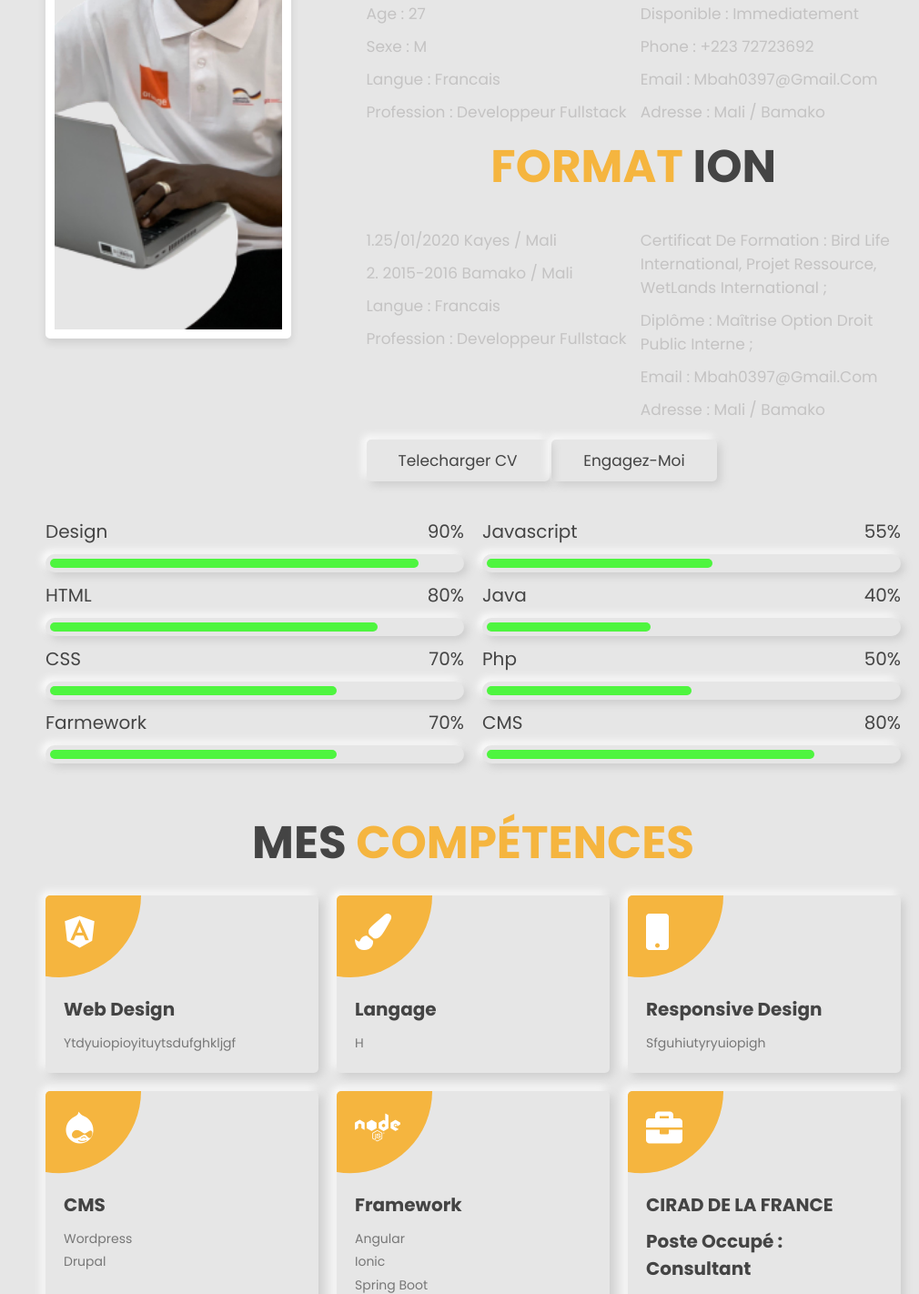
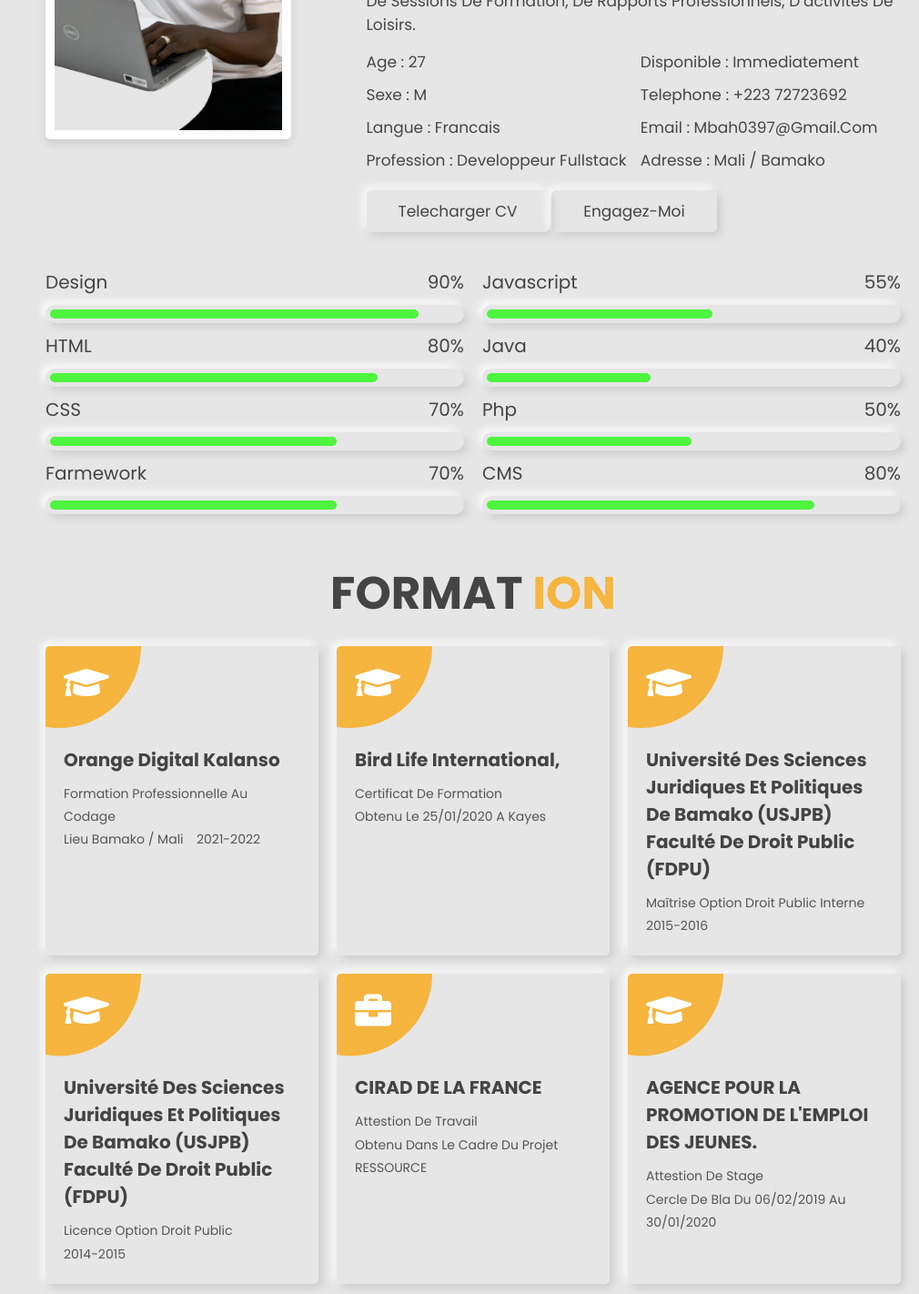
Before and after one commit to papdji/Papdji.github.io, a plain HTML site: page index.html in a window 1280 px wide. Shown: the part 1169-2591 px from the top of the page at 91% size, without its empty margins (270-1280 px from the left). Drawn offline with Linux system fonts and the light colour scheme.

Commit message:
Deuxieme

```diff
--- a/css/style.css
+++ b/css/style.css
@@ -2,7 +2,7 @@
 :root {
     --green: #f5b53f;
     --black: #444;
-    --light-color: #777;
+    --light-color: rgb(87, 85, 85);
     --bg-color: #e6e6e6;
     --border: .1rem solid rgba(0, 0, 0, .2);
     --box-shadow: .4rem .4rem 1rem #ccc, -.4rem -.4rem 1rem #fff;
@@ -213,7 +213,7 @@ section {
 }
 
 .home .share a:hover {
-    /* box-shadow: var(--box-shadow-inset); */
+    box-shadow: var(--box-shadow-inset);
     color: var(--green);
 }
 
@@ -247,7 +247,7 @@ section {
 }
 
 .about .row-1 .content p {
-    color: rgb(196, 195, 195);
+    color: rgb(71, 70, 70);
     font-size: 1.7rem;
     padding: .5rem 0;
 }
--- a/index.html
+++ b/index.html
@@ -8,8 +8,7 @@
     <title>Mon portfolio</title>
 
     <!--  lien font awesome cdn  -->
-    <!-- <link rel="stylesheet" href="https://cdnjs.cloudflare.com/ajax/libs/font-awesome/5.15.4/css/all.min.css"> -->
-    <link rel="stylesheet" href="https://cdnjs.cloudflare.com/ajax/libs/font-awesome/5.15.3/css/all.min.css">
+    <link rel="stylesheet" href="https://cdnjs.cloudflare.com/ajax/libs/font-awesome/5.15.4/css/all.min.css">
 
     <!-- lien css  -->
     <link rel="stylesheet" href="css/style.css">
@@ -53,12 +52,12 @@
         <div class="content">
             <h3>Mohamed BAH</h3>
             <p>JE suis un développeur d'application web et mobile</p>
-            <a href="#" class="btn">Telecharger mon CV</a>
+            <a href="Documents/CV_RECENT.pdf" class="btn">Telecharger mon CV</a>
         </div>
 
         <div class="share">
             <a href="https://m.facebook.com/home.php?confirmed_account&refsrc=deprecated&_rdr" class="fab fa-facebook-f"></a>
-            <a href="https://mail.google.com/mail/u/0/#inbox" class="fa fa-envelope"></a>
+            <a href="mailto:mbah0397@gmail.com" class="fa fa-envelope"></a>
             <a href="" class="fab fa-whatsapp"></a>
             <a href="https://www.linkedin.com/in/mohamed-bah-b92751228/" class="fab fa-linkedin"></a>
             <a href="https://github.com/papdji" class="fab fa-github"></a>
@@ -80,41 +79,26 @@
             </div>
 
             <div class="content">
-                <h3> Mon nom est Mohamed BAH je suis un developpeur fullstack</h3>
-                <p>Bon esprit d’équipe, bonnes capacités de communication, capacités appréciables d’adaptation aux différents environnements socioculturels qui ont été acquis dans la vie associative, au cours de sessions de formation, de rapports professionnels,
-                    d’activités de loisirs.</p>
+                <h3> Mon nom est Mohamed BAH je suis un developpeur fullstack et maintenacier des ordinateurs</h3>
+                <p> j'ai un bon esprit d’équipe, bonnes capacités de communication, capacités appréciables d’adaptation aux différents environnements socioculturels qui ont été acquis dans la vie associative, au cours de sessions de formation, de rapports
+                    professionnels, d’activités de loisirs.</p>
                 <div class="box-container">
                     <div class="box">
-                        <p> <span> age : </span> 27 </p>
+                        <p> <span> Age : </span> 27 </p>
                         <p> <span> Sexe : </span> M</p>
-                        <p> <span> langue : </span> Francais</p>
+                        <p> <span> Langue : </span> Francais</p>
                         <p> <span> Profession : </span> Developpeur fullstack</p>
                     </div>
                     <div class="box">
                         <p> <span> Disponible : </span> Immediatement</p>
-                        <p> <span> phone : </span> +223 72723692 </p>
-                        <p> <span> email : </span> mbah0397@gmail.com </p>
+                        <p> <span> Telephone : </span> +223 72723692 </p>
+                        <p> <span> Email : </span> mbah0397@gmail.com </p>
                         <p> <span> Adresse : </span> Mali / Bamako</p>
                     </div>
+
                 </div>
-                <h1 class="heading"> <span>FORMAT </span> ION</h1>
-                <div class="box-container">
-                    <div class="box">
-                        <p> <span> 1.25/01/2020 </span> Kayes / Mali </p>
-                        <p> <span> 2.  2015-2016
-                             </span>Bamako / Mali </p>
-                        <p> <span> langue : </span> Francais</p>
-                        <p> <span> Profession : </span> Developpeur fullstack</p>
-                    </div>
-                    <div class="box">
-                        <p> <span> Certificat de Formation : </span> Bird Life International, Projet Ressource, WetLands International ;</p>
-                        <p> <span> Diplôme : </span> Maîtrise option Droit Public Interne ; </p>
-                        <p> <span> email : </span> mbah0397@gmail.com </p>
-                        <p> <span> Adresse : </span> Mali / Bamako</p>
-                    </div>
-                </div>
-                <a href="#" class="btn">Telecharger CV</a>
-                <a href="#" class="btn">engagez-moi</a>
+                <a href="Documents/CV_RECENT.pdf" class="btn">Telecharger CV</a>
+                <a href="mailto:mbah0397@gmail.com" class="btn">engagez-moi</a>
             </div>
 
         </div>
@@ -148,6 +132,55 @@
     </section>
 
     <!--  Fin about section -->
+    <section class="services" id="services">
+
+        <h1 class="heading"> FORMAT <span>ION</span> </h1>
+
+        <div class="box-container">
+
+            <div class="box">
+                <i class="fas fa-graduation-cap"></i>
+                <h3>Orange Digital Kalanso</h3>
+                <p>Formation professionnelle au codage </p>
+                <p> Lieu Bamako / Mali<span> &ensp; 2021-2022</span></p>
+
+            </div>
+
+            <div class="box">
+                <i class="fas fa-graduation-cap"></i>
+                <h3>Bird Life International,</h3>
+                <p>Certificat de Formation</p>
+                <p> Obtenu le <span> 25/01/2020 </span> a Kayes</p>
+            </div>
+
+            <div class="box">
+                <i class="fas fa-graduation-cap"></i>
+                <h3>Université des Sciences Juridiques et Politiques de Bamako (USJPB) Faculté de Droit Public (FDPU)</h3>
+                <p>Maîtrise option Droit Public Interne</p>
+                <p> 2015<span>-2016</span></p>
+            </div>
+
+            <div class="box">
+                <i class="fas fa-graduation-cap"></i>
+                <h3>Université des Sciences Juridiques et Politiques de Bamako (USJPB) Faculté de Droit Public (FDPU)</h3>
+                <p>Licence option Droit Public</p>
+                <p>2014-2015</p>
+            </div>
+            <div class="box">
+                <i class="fas fa-briefcase"></i>
+                <h3>CIRAD DE LA FRANCE</h3>
+                <p> Attestion de travail <br> Obtenu dans le cadre du projet RESSOURCE </p>
+            </div>
+            <div class="box">
+                <i class="fas fa-graduation-cap"></i>
+                <h3>AGENCE POUR LA PROMOTION DE L'EMPLOI DES JEUNES.</h3>
+                <p>Attestion de stage</p>
+                <p>Cercle de Bla <span> Du 06/02/2019 au 30/01/2020</span></p>
+            </div>
+
+        </div>
+    </section>
+    <!-- fin section Formation -->
 
     <!-- Début services section  -->
 
@@ -158,28 +191,31 @@
         <div class="box-container">
 
             <div class="box">
-                <i class="fab fa-angular"></i>
+                <i class="fas fa-paint-brush"></i>
                 <h3>web design</h3>
-                <p>ytdyuiopioyituytsdufghkljgf</p>
+                <p>Maquetter une Application web et mobile avec Adobe XD et figma est plus aue une passion pour moi.</p>
             </div>
 
             <div class="box">
-                <i class="fas fa-paint-brush"></i>
-                <h3>Langage</h3>
-                <p>H</p>
+                <i class="fas fa-briefcase"></i>i>
+                <h3>PREFECTURE</h3>
+                <h3>Poste occupé : Stagiaire</h3>
+                <p> Missions et tâches réalisées : <br> Transmission chaque jour du Bulletin de Renseignement Quotidien (BRQ) via Réseau Administratif de Transmission (RAT). Participation aux missions sur le terrain avec les membres du corps préfectoral.
+                    Chargé des livres Journal et prise du procès-verbal des réunions.... </p>
             </div>
 
             <div class="box">
                 <i class="fas fa-mobile"></i>
                 <h3>responsive design</h3>
-                <p>sfguhiutyryuiopigh</p>
+                <p>Le Responsive Design adapte la mise en page d’un site en fonction de la résolution d’écran.</p>
             </div>
 
             <div class="box">
                 <i class="fab fa-drupal"></i>
                 <h3>CMS</h3>
-                <p>Wordpress</p>
-                <p>Drupal</p>
+                <p><i class="fab fa-wordpress-simple"></i>Wordpress</p>
+                <p><i class="fab fa-drupal"></i>Drupal</p>
+                <p>Diretus</p>
             </div>
 
             <div class="box">
@@ -206,7 +242,6 @@
                 <p> Missions et tâches réalisées : <br> Maintenance informatique réparation des ordinateurs, installation des systèmes d'exploitation : MacOs, Kali Linux, Ubuntu, Windows et différents logiciels pros, décodages des téléphones Androïde et flashage.
                 </p>
             </div>
-
         </div>
 
     </section>
@@ -224,7 +259,7 @@
             <div class="box">
                 <img src="image/Tiktok.png" alt="">
                 <div class="content">
-                    <h3>project 01 Tiktok clone</h3>
+                    <h3>Tiktok clone avec Flutter</h3>
                 </div>
             </div>
 
@@ -238,34 +273,35 @@
             <div class="box">
                 <img src="image/img-3.png" alt="">
                 <div class="content">
-                    <h3>project gestion dde pointage</h3>
+                    <h3>project gestion dde pointage avec Angular et spring boot</h3>
                 </div>
             </div>
 
             <div class="box">
-                <img src="image/img-4.jpg" alt="">
+                <img src="image/Web 1920.png" alt="">
                 <div class="content">
-                    <h3>project 04</h3>
+                    <h3>Site vitrine avec php et html</h3>
                 </div>
             </div>
 
             <div class="box">
-                <img src="image/img-5.jpg" alt="">
+                <img src="image/Siraba.jpg" alt="">
                 <div class="content">
-                    <h3>project 05</h3>
+                    <h3>Siraba Chiaria ave lutter</h3>
                 </div>
             </div>
 
             <div class="box">
-                <img src="image/img-6.jpg" alt="">
+                <img src="image/Web 1920 – 1.png" alt="">
                 <div class="content">
-                    <h3>project 06</h3>
+                    <h3>Site vitine avec Wordpress</h3>
                 </div>
             </div>
 
         </div>
 
     </section>
+
 
     <!-- Fin portfolio section -->
 
@@ -275,19 +311,19 @@
 
         <h1 class="heading"> <span>contactez</span> moi </h1>
 
-        <form action="submit" method="post">
-            <input type="text" placeholder="Votre nom et prénom" class="box">
-            <input type="email" placeholder="votre email" class="box">
-            <input type="text" placeholder="Objet du message " class="box">
-            <textarea name="text" class="box " placeholder="votre message" id="text" cols="30" rows="10"></textarea>
-            <input type="submit" value="Envoye" class="btn">
+        <form method="post" id="contact-form" ">
+            <input name="name " type="text " placeholder="Nom Complet: " required autocomplete="off " class="box ">
+            <input name="email " type="email " placeholder="Email: " required autocomplete="off " class="box ">
+            <input type="text " placeholder="Objet du message " class="box ">
+            <textarea name="text " class="box " placeholder="votre message " id="text " cols="30 " rows="10 "></textarea>
+            <input type="submit " value="Envoye " class="btn ">
         </form>
 
     </section>
 
     <!-- Fin contact section -->
 
-    <div class="credits "> created by <span>mr. Mohmaed BAH</span> | tout droit reserver </div>
+    <div class="credits "> Copyright ©2021 | <span> ce modèle est réalisé par Mr. Mohmaed BAH</span> | l'homme de la situation</div>
 
     <!-- lien Javascript  -->
     <script src="js/script.js "></script>
```
Also changed, not shown: image/Siraba.jpg (added), image/Web 1920 – 1.png (added), image/Web 1920.png (added), 1 other file.
